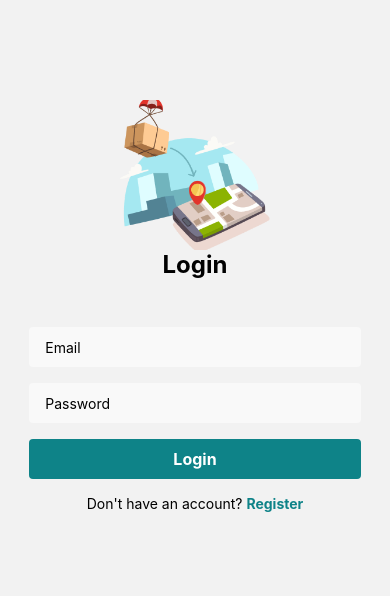
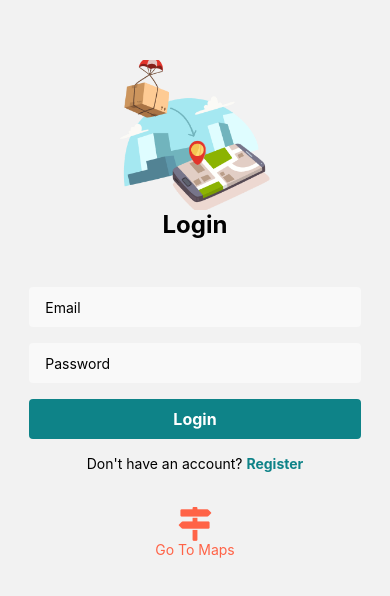
Before and after one commit to BEGDAR8ZOUHAIR/MFN-APP, a React Native app in the folder mobile/: screen /Login in a window 390 px wide. Shown: the part 146-742 px from the top of the page. Built offline with nearby package versions, Linux system fonts and the light colour scheme; what @rnmapbox/maps would draw is missing.

Commit message:
add navigation normale user

```diff
--- a/mobile/screens/Home.tsx
+++ b/mobile/screens/Home.tsx
@@ -11,6 +11,12 @@ const App = () => {
     <View style={styles.page}>
       <View style={styles.container}>
         <MapboxGL.MapView style={styles.map} />
+        {/* camera */}
+        <MapboxGL.Camera
+          zoomLevel={30}
+          centerCoordinate={[31.794525,-7.0849336]}
+        />
+
       </View>
     </View>
   );
@@ -25,8 +31,9 @@ const styles = StyleSheet.create({
     alignItems: 'center',
   },
   container: {
-    height: 300,
-    width: 300,
+    flex: 1,
+    width: '100%',
+    height: '100%',
   },
   map: {
     flex: 1
--- a/mobile/screens/Login.tsx
+++ b/mobile/screens/Login.tsx
@@ -10,6 +10,7 @@ import {
   Alert,
   ActivityIndicator,
 } from "react-native";
+import { Icon } from "react-native-elements";
 
 const LoginScreen = (): JSX.Element => {
   const [email, setEmail] = useState<string>("");
@@ -119,8 +120,14 @@ const LoginScreen = (): JSX.Element => {
             Register
           </Text>
         </Text>
+         <TouchableOpacity style={styles.buttonMaps} onPress={() => navigation.navigate("Nav")}>
+          <Icon name="map-signs" type="font-awesome" color="tomato" size={34} />
+          <Text style={styles.mapText}>Go To Maps</Text>
+          </TouchableOpacity>
       </View>
+
     </View>
+
   );
 };
 
@@ -159,10 +166,24 @@ const styles = StyleSheet.create({
     alignItems: "center",
     borderRadius: 4,
   },
+  buttonMaps: {
+    height: 40,
+    // backgroundColor: "#0E8388",
+    justifyContent: "center",
+    alignItems: "center",
+    borderRadius: 4,
+    marginTop: 40,
+
+  },
   buttonText: {
     color: "#fff",
     fontWeight: "bold",
     fontSize: 16,
+    justifyContent: "center",
+    alignItems: "center",
+  },
+  mapText: {
+    color: "tomato",
     justifyContent: "center",
     alignItems: "center",
   },
```
